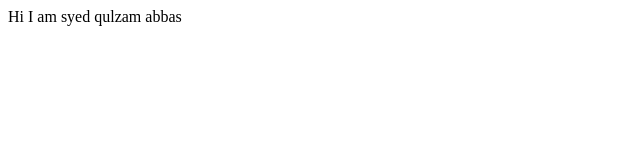
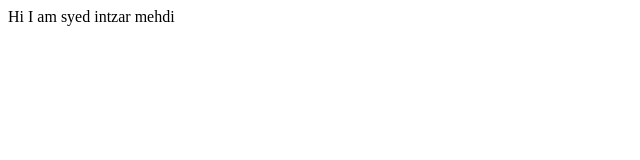
Before and after one commit to qulzamsyed/bootcamp, a plain HTML site: page index.html in a window 1280 px wide. Shown: the full height of the page, 0-640 px from the left. Drawn offline with Linux system fonts and the light colour scheme.

Commit message:
Update index.html

```diff
--- a/index.html
+++ b/index.html
@@ -7,6 +7,6 @@
     <title>Home</title>
 </head>
 <body>
-    <div>Hi I am syed qulzam abbas</div>
+    <div>Hi I am syed intzar mehdi</div>
 </body>
 </html>
```
